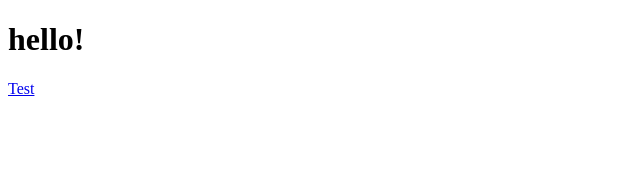
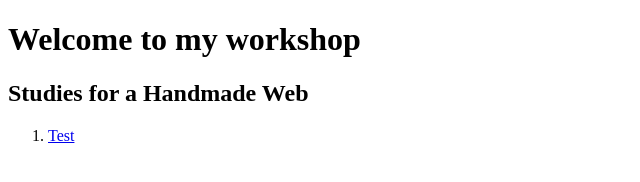
Before and after one commit to mitc7862/Workshop, a plain HTML site: page index.html in a window 1280 px wide. Shown: the whole page, without its empty margins (0-640 px from the left). Drawn offline with Linux system fonts and the light colour scheme.

Commit message:
Added description

```diff
--- a/index.html
+++ b/index.html
@@ -1,7 +1,11 @@
 <!DOCTYPE html>
 <html>
 <body>
-    <h1>hello!</h1>
-    <a href="test.html">Test</a>
+    <h1>Welcome to my workshop</h1>
+    <h2>Studies for a Handmade Web</h2>
+    <ol>
+        <li><a href="test.html">Test</a></li>
+    </ol>
+
 </body>
 </html>
```
